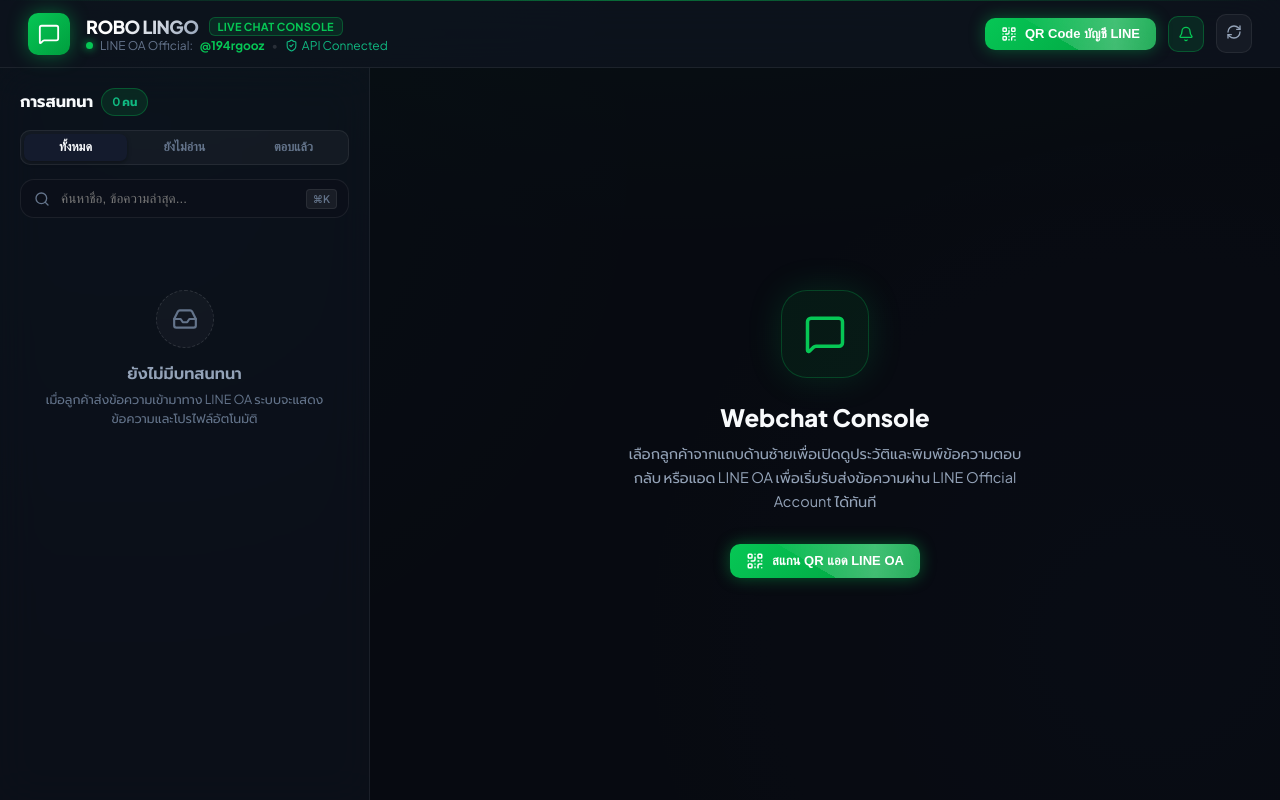
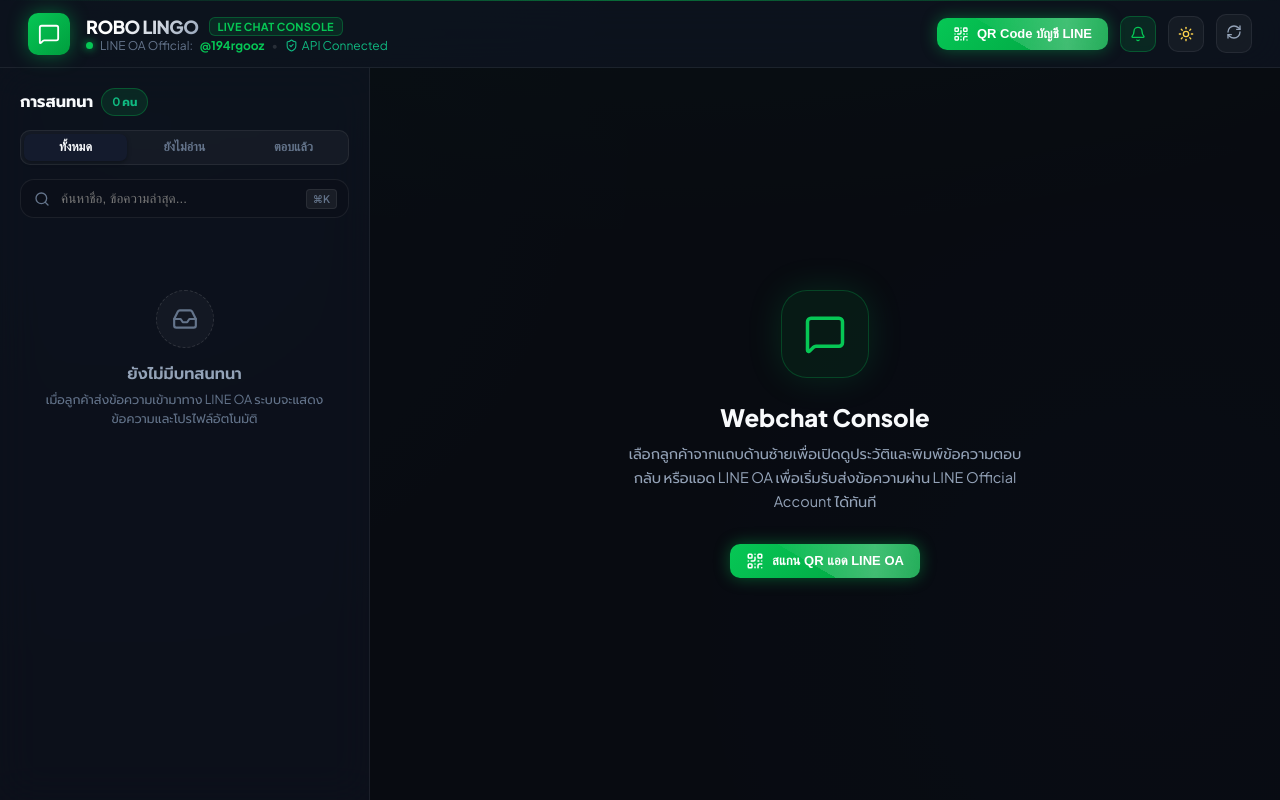
Before and after one commit to Kittipattt/ROBOLINGO-webchat, a Next.js app: page / in a window 1280 px wide. Built offline with nearby package versions, Linux system fonts and the light colour scheme.

Commit message:
feat: add quick switch theme with Dark & Light mode and persistence

```diff
--- a/src/app/globals.css
+++ b/src/app/globals.css
@@ -5,14 +5,25 @@
 
 @import url('https://fonts.googleapis.com/css2?family=Plus+Jakarta+Sans:wght@300;400;500;600;700;800&family=Prompt:ital,wght@0,300;0,400;0,500;0,600;0,700;1,400&display=swap');
 
-:root {
+:root,
+[data-theme="dark"] {
   /* Color Palette - Deep Obsidian & Electric Emerald */
   --bg-app: #080B11;
+  --bg-navbar: rgba(14, 19, 31, 0.85);
+  --bg-sidebar: rgba(14, 19, 31, 0.72);
+  --bg-chat-canvas: rgba(8, 11, 17, 0.65);
+  --bg-surface-header: rgba(14, 19, 31, 0.8);
+  --bg-drawer: rgba(14, 19, 31, 0.75);
+  --bg-composer: rgba(14, 19, 31, 0.9);
+  --bg-modal: #111726;
+  --bg-surface-modal: linear-gradient(145deg, rgba(20, 26, 31, 0.98), rgba(12, 17, 21, 0.99));
   --bg-surface: #0E131F;
   --bg-surface-elevated: #141B2D;
   --bg-surface-card: rgba(20, 27, 45, 0.7);
   --bg-surface-hover: rgba(30, 41, 69, 0.7);
   --bg-input: #0B0F19;
+  --bg-filter-tabs: rgba(255, 255, 255, 0.04);
+  --bg-user-id-box: rgba(0, 0, 0, 0.25);
 
   /* Accent - Signature LINE Green */
   --line-green: #06C755;
@@ -49,6 +60,17 @@
   --shadow-glow: 0 0 24px var(--line-green-glow);
   --shadow-cyan-glow: 0 0 24px rgba(6, 182, 212, 0.3);
 
+  /* Scrollbar */
+  --scrollbar-thumb: rgba(255, 255, 255, 0.12);
+  --scrollbar-thumb-hover: rgba(255, 255, 255, 0.25);
+
+  /* App Background Canvas */
+  --app-bg-gradient:
+    radial-gradient(ellipse 80% 50% at 50% -20%, rgba(6, 199, 85, 0.08), transparent),
+    radial-gradient(circle at 10% 20%, rgba(6, 182, 212, 0.04), transparent 40%),
+    radial-gradient(circle at 90% 80%, rgba(99, 102, 241, 0.04), transparent 40%),
+    var(--bg-app);
+
   /* Typography Fonts */
   --font-sans: 'Plus Jakarta Sans', 'Prompt', -apple-system, BlinkMacSystemFont, 'Segoe UI', Roboto, sans-serif;
 
@@ -62,6 +84,72 @@
   /* Easing */
   --ease-spring: cubic-bezier(0.16, 1, 0.3, 1);
   --ease-smooth: cubic-bezier(0.4, 0, 0.2, 1);
+}
+
+[data-theme="light"] {
+  /* Color Palette - Clean Slate & Crisp Electric Emerald */
+  --bg-app: #F4F6F9;
+  --bg-navbar: rgba(255, 255, 255, 0.9);
+  --bg-sidebar: rgba(255, 255, 255, 0.85);
+  --bg-chat-canvas: rgba(248, 250, 252, 0.8);
+  --bg-surface-header: rgba(255, 255, 255, 0.92);
+  --bg-drawer: rgba(255, 255, 255, 0.88);
+  --bg-composer: rgba(255, 255, 255, 0.95);
+  --bg-modal: #FFFFFF;
+  --bg-surface-modal: linear-gradient(145deg, #FFFFFF, #F8FAFC);
+  --bg-surface: #FFFFFF;
+  --bg-surface-elevated: #EDF2F7;
+  --bg-surface-card: rgba(241, 245, 249, 0.85);
+  --bg-surface-hover: rgba(226, 232, 240, 0.85);
+  --bg-input: #FFFFFF;
+  --bg-filter-tabs: rgba(0, 0, 0, 0.05);
+  --bg-user-id-box: rgba(0, 0, 0, 0.04);
+
+  /* Accent - Signature LINE Green */
+  --line-green: #05B34C;
+  --line-green-hover: #04963F;
+  --line-green-glow: rgba(6, 199, 85, 0.25);
+  --line-green-subtle: rgba(6, 199, 85, 0.1);
+  --line-green-gradient: linear-gradient(135deg, #05B34C 0%, #028A37 100%);
+  --line-green-gradient-hover: linear-gradient(135deg, #06C755 0%, #039E40 100%);
+
+  /* Secondary Accents */
+  --accent-cyan: #0284C7;
+  --accent-cyan-subtle: rgba(2, 132, 199, 0.1);
+  --accent-indigo: #4F46E5;
+  --accent-indigo-subtle: rgba(79, 70, 229, 0.1);
+  --accent-amber: #D97706;
+  --accent-rose: #E11D48;
+
+  /* Typography */
+  --text-primary: #0F172A;
+  --text-secondary: #475569;
+  --text-muted: #8492A6;
+  --text-inverse: #FFFFFF;
+
+  /* Borders & Dividers */
+  --border-subtle: rgba(0, 0, 0, 0.08);
+  --border-medium: rgba(0, 0, 0, 0.14);
+  --border-highlight: rgba(0, 0, 0, 0.22);
+  --border-focus: rgba(5, 179, 76, 0.6);
+
+  /* Shadows & Depth */
+  --shadow-sm: 0 1px 3px rgba(0, 0, 0, 0.06);
+  --shadow-md: 0 4px 14px -2px rgba(0, 0, 0, 0.08);
+  --shadow-lg: 0 14px 34px -4px rgba(0, 0, 0, 0.12);
+  --shadow-glow: 0 0 20px rgba(5, 179, 76, 0.2);
+  --shadow-cyan-glow: 0 0 20px rgba(2, 132, 199, 0.18);
+
+  /* Scrollbar */
+  --scrollbar-thumb: rgba(0, 0, 0, 0.18);
+  --scrollbar-thumb-hover: rgba(0, 0, 0, 0.32);
+
+  /* App Background Canvas */
+  --app-bg-gradient:
+    radial-gradient(ellipse 80% 50% at 50% -20%, rgba(6, 199, 85, 0.08), transparent),
+    radial-gradient(circle at 10% 20%, rgba(6, 182, 212, 0.05), transparent 40%),
+    radial-gradient(circle at 90% 80%, rgba(99, 102, 241, 0.05), transparent 40%),
+    var(--bg-app);
 }
 
 /* Reset & Base Setup */
@@ -80,6 +168,7 @@
   overflow: hidden;
   -webkit-font-smoothing: antialiased;
   -moz-osx-font-smoothing: grayscale;
+  transition: background-color 0.25s ease, color 0.25s ease;
 }
 
 /* Custom Sleek Scrollbar */
@@ -93,13 +182,13 @@
 }
 
 ::-webkit-scrollbar-thumb {
-  background: rgba(255, 255, 255, 0.12);
+  background: var(--scrollbar-thumb);
   border-radius: var(--radius-full);
   transition: background 0.2s ease;
 }
 
 ::-webkit-scrollbar-thumb:hover {
-  background: rgba(255, 255, 255, 0.25);
+  background: var(--scrollbar-thumb-hover);
 }
 
 /* ==========================================================================
@@ -110,13 +199,10 @@
   flex-direction: column;
   height: 100vh;
   width: 100vw;
-  background:
-    radial-gradient(ellipse 80% 50% at 50% -20%, rgba(6, 199, 85, 0.08), transparent),
-    radial-gradient(circle at 10% 20%, rgba(6, 182, 212, 0.04), transparent 40%),
-    radial-gradient(circle at 90% 80%, rgba(99, 102, 241, 0.04), transparent 40%),
-    var(--bg-app);
+  background: var(--app-bg-gradient);
   position: relative;
   overflow: hidden;
+  transition: background 0.3s ease;
 }
 
 /* Background Ambient Glow Overlay */
@@ -138,12 +224,13 @@
   display: flex;
   align-items: center;
   justify-content: space-between;
-  background: rgba(14, 19, 31, 0.8);
+  background: var(--bg-navbar);
   backdrop-filter: blur(24px);
   -webkit-backdrop-filter: blur(24px);
   border-bottom: 1px solid var(--border-subtle);
   z-index: 25;
   position: relative;
+  transition: background 0.25s ease, border-color 0.25s ease;
 }
 
 .brand-section {
@@ -206,11 +293,12 @@
   min-width: 320px;
   display: flex;
   flex-direction: column;
-  background: rgba(14, 19, 31, 0.6);
+  background: var(--bg-sidebar);
   backdrop-filter: blur(20px);
   -webkit-backdrop-filter: blur(20px);
   border-right: 1px solid var(--border-subtle);
   z-index: 10;
+  transition: background 0.25s ease, border-color 0.25s ease;
 }
 
 .sidebar-header {
@@ -230,7 +318,7 @@
   display: flex;
   gap: 6px;
   padding: 3px;
-  background: rgba(255, 255, 255, 0.04);
+  background: var(--bg-filter-tabs);
   border: 1px solid var(--border-subtle);
   border-radius: var(--radius-sm);
 }
@@ -427,9 +515,10 @@
   flex: 1;
   display: flex;
   flex-direction: column;
-  background: rgba(8, 11, 17, 0.6);
+  background: var(--bg-chat-canvas);
   position: relative;
   overflow: hidden;
+  transition: background 0.25s ease;
 }
 
 /* Chat Header */
@@ -439,11 +528,12 @@
   display: flex;
   align-items: center;
   justify-content: space-between;
-  background: rgba(14, 19, 31, 0.7);
+  background: var(--bg-surface-header);
   backdrop-filter: blur(20px);
   -webkit-backdrop-filter: blur(20px);
   border-bottom: 1px solid var(--border-subtle);
   z-index: 10;
+  transition: background 0.25s ease, border-color 0.25s ease;
 }
 
 .header-user-info {
@@ -560,11 +650,12 @@
 /* Composer / Input Area */
 .composer-container {
   padding: 18px 28px 22px 28px;
-  background: rgba(14, 19, 31, 0.85);
+  background: var(--bg-composer);
   backdrop-filter: blur(24px);
   -webkit-backdrop-filter: blur(24px);
   border-top: 1px solid var(--border-subtle);
   position: relative;
+  transition: background 0.25s ease, border-color 0.25s ease;
 }
 
 .composer-box {
@@ -694,7 +785,7 @@
    ========================================================================== */
 .detail-drawer {
   width: 320px;
-  background: rgba(14, 19, 31, 0.7);
+  background: var(--bg-drawer);
   backdrop-filter: blur(20px);
   -webkit-backdrop-filter: blur(20px);
   border-left: 1px solid var(--border-subtle);
@@ -704,6 +795,7 @@
   padding: 24px 20px;
   gap: 20px;
   animation: drawerSlideIn 0.3s var(--ease-spring) forwards;
+  transition: background 0.25s ease, border-color 0.25s ease;
 }
 
 @keyframes drawerSlideIn {
@@ -845,7 +937,7 @@
 }
 
 .modal-dialog-pro {
-  background: #111726;
+  background: var(--bg-modal);
   border: 1px solid var(--border-medium);
   border-radius: var(--radius-lg);
   width: 90%;
--- a/src/app/page.tsx
+++ b/src/app/page.tsx
@@ -14,12 +14,16 @@
 import { useWebChatUsers } from '@/hooks/useWebChatUsers';
 import { useChatMessages } from '@/hooks/useChatMessages';
 import { useQuickReplies } from '@/hooks/useQuickReplies';
+import { useTheme } from '@/hooks/useTheme';
 
 /**
  * Main WebChat Application View
  * Cleanly orchestrates specialized domain hooks with presentation components.
  */
 export default function WebChatPage() {
+  // 0. Theme Mode Hook
+  const { theme, toggleTheme } = useTheme();
+
   // 1. Audio and Keyboard Shortcuts
   const { soundEnabled, toggleSound, playNotificationSound } = useNotificationSound(true);
   const { searchInputRef } = useKeyboardShortcuts();
@@ -123,6 +127,8 @@
       <TopNavbar
         soundEnabled={soundEnabled}
         onToggleSound={toggleSound}
+        theme={theme}
+        onToggleTheme={toggleTheme}
         isRefreshing={isRefreshing}
         onRefresh={() => fetchUsers()}
         onOpenQrModal={() => setShowQrModal(true)}
--- a/src/components/CustomerDetailDrawer.tsx
+++ b/src/components/CustomerDetailDrawer.tsx
@@ -83,7 +83,7 @@
         <div
           style={{
             width: '100%',
-            background: 'rgba(0, 0, 0, 0.25)',
+            background: 'var(--bg-user-id-box)',
             padding: '10px 12px',
             borderRadius: 'var(--radius-sm)',
             display: 'flex',
--- a/src/components/DeleteChatModal.tsx
+++ b/src/components/DeleteChatModal.tsx
@@ -65,7 +65,7 @@
     >
       <div
         style={{
-          background: 'linear-gradient(145deg, rgba(20, 26, 31, 0.98), rgba(12, 17, 21, 0.99))',
+          background: 'var(--bg-surface-modal)',
           border: '1px solid rgba(239, 68, 68, 0.35)',
           borderRadius: 24,
           padding: 28,
--- a/src/components/QuickRepliesModal.tsx
+++ b/src/components/QuickRepliesModal.tsx
@@ -94,7 +94,7 @@
     >
       <div
         style={{
-          background: 'linear-gradient(145deg, rgba(20, 26, 31, 0.98), rgba(12, 17, 21, 0.99))',
+          background: 'var(--bg-surface-modal)',
           border: '1px solid rgba(6, 199, 85, 0.3)',
           borderRadius: 24,
           padding: 28,
--- a/src/components/TopNavbar.tsx
+++ b/src/components/TopNavbar.tsx
@@ -1,11 +1,14 @@
 'use client';
 
 import React from 'react';
-import { MessageSquare, ShieldCheck, QrCode, Bell, BellOff, RefreshCw } from 'lucide-react';
+import { MessageSquare, ShieldCheck, QrCode, Bell, BellOff, RefreshCw, Sun, Moon } from 'lucide-react';
+import { ThemeMode } from '@/lib/types';
 
 interface TopNavbarProps {
   soundEnabled: boolean;
   onToggleSound: () => void;
+  theme: ThemeMode;
+  onToggleTheme: () => void;
   isRefreshing: boolean;
   onRefresh: () => void;
   onOpenQrModal: () => void;
@@ -14,6 +17,8 @@
 export function TopNavbar({
   soundEnabled,
   onToggleSound,
+  theme,
+  onToggleTheme,
   isRefreshing,
   onRefresh,
   onOpenQrModal,
@@ -89,6 +94,26 @@
           {soundEnabled ? <Bell size={16} /> : <BellOff size={16} />}
         </button>
 
+        {/* Theme Quick Switcher */}
+        <button
+          onClick={onToggleTheme}
+          style={{
+            background: theme === 'light' ? 'rgba(245, 158, 11, 0.12)' : 'rgba(255, 255, 255, 0.04)',
+            border: `1px solid ${theme === 'light' ? 'rgba(245, 158, 11, 0.35)' : 'var(--border-subtle)'}`,
+            color: theme === 'light' ? '#D97706' : '#FCD34D',
+            padding: '9px',
+            borderRadius: 'var(--radius-sm)',
+            cursor: 'pointer',
+            display: 'flex',
+            alignItems: 'center',
+            justifyContent: 'center',
+            transition: 'all 0.2s',
+          }}
+          title={theme === 'dark' ? 'สลับเป็นโหมดสว่าง (Light Mode)' : 'สลับเป็นโหมดมืด (Dark Mode)'}
+        >
+          {theme === 'dark' ? <Sun size={16} /> : <Moon size={16} />}
+        </button>
+
         {/* Refresh Button */}
         <button
           onClick={onRefresh}
--- /dev/null
+++ b/src/hooks/useTheme.ts
@@ -0,0 +1,46 @@
+'use client';
+
+import { useState, useEffect, useCallback } from 'react';
+import { ThemeMode } from '@/lib/types';
+import { storage } from '@/lib/storage';
+
+export function useTheme() {
+  const [theme, setThemeState] = useState<ThemeMode>('dark');
+  const [mounted, setMounted] = useState(false);
+
+  // Initialize theme on client mount
+  useEffect(() => {
+    const savedTheme = storage.getTheme();
+    setThemeState(savedTheme);
+    document.documentElement.setAttribute('data-theme', savedTheme);
+    setMounted(true);
+  }, []);
+
+  // Set theme explicitly
+  const setTheme = useCallback((newTheme: ThemeMode) => {
+    setThemeState(newTheme);
+    storage.setTheme(newTheme);
+    if (typeof document !== 'undefined') {
+      document.documentElement.setAttribute('data-theme', newTheme);
+    }
+  }, []);
+
+  // Quick toggle between 'dark' and 'light'
+  const toggleTheme = useCallback(() => {
+    setThemeState((prev) => {
+      const next: ThemeMode = prev === 'dark' ? 'light' : 'dark';
+      storage.setTheme(next);
+      if (typeof document !== 'undefined') {
+        document.documentElement.setAttribute('data-theme', next);
+      }
+      return next;
+    });
+  }, []);
+
+  return {
+    theme,
+    mounted,
+    setTheme,
+    toggleTheme,
+  };
+}
--- a/src/lib/storage.ts
+++ b/src/lib/storage.ts
@@ -1,4 +1,4 @@
-import { LineUser, ChatMessage, QuickReplyTemplate, DEFAULT_QUICK_REPLIES } from './types';
+import { LineUser, ChatMessage, QuickReplyTemplate, DEFAULT_QUICK_REPLIES, ThemeMode } from './types';
 
 /**
  * Storage Layer
@@ -9,6 +9,7 @@
 const MSGS_CACHE_PREFIX = 'webchat_msgs_';
 const LAST_READ_MAP_KEY = 'webchat_last_read_map';
 const QUICK_REPLIES_KEY = 'webchat_quick_replies';
+const THEME_KEY = 'webchat_theme_mode';
 
 function isClient(): boolean {
   return typeof window !== 'undefined' && typeof window.localStorage !== 'undefined';
@@ -155,4 +156,29 @@
     }
     return DEFAULT_QUICK_REPLIES;
   },
+
+  /**
+   * Get active theme from storage (defaults to 'dark')
+   */
+  getTheme(): ThemeMode {
+    if (!isClient()) return 'dark';
+    try {
+      const stored = localStorage.getItem(THEME_KEY);
+      return stored === 'light' ? 'light' : 'dark';
+    } catch {
+      return 'dark';
+    }
+  },
+
+  /**
+   * Persist theme preference to storage
+   */
+  setTheme(theme: ThemeMode): void {
+    if (!isClient()) return;
+    try {
+      localStorage.setItem(THEME_KEY, theme);
+    } catch {
+      // Storage restriction
+    }
+  },
 };
--- a/src/lib/types.ts
+++ b/src/lib/types.ts
@@ -54,3 +54,5 @@
   { id: 'qr_3', text: 'ทางทีมงานกำลังตรวจสอบข้อมูลให้นะครับ สักครู่ครับ ⏳', createdAt: 3 },
   { id: 'qr_4', text: 'ขอบคุณที่ติดต่อเราครับ หากมีข้อสงสัยสอบถามได้ตลอดเวลาครับ 🙏', createdAt: 4 },
 ];
+
+export type ThemeMode = 'dark' | 'light';
```
Also changed, not shown: 1 other file (tests, documents, lock files or other folders).
